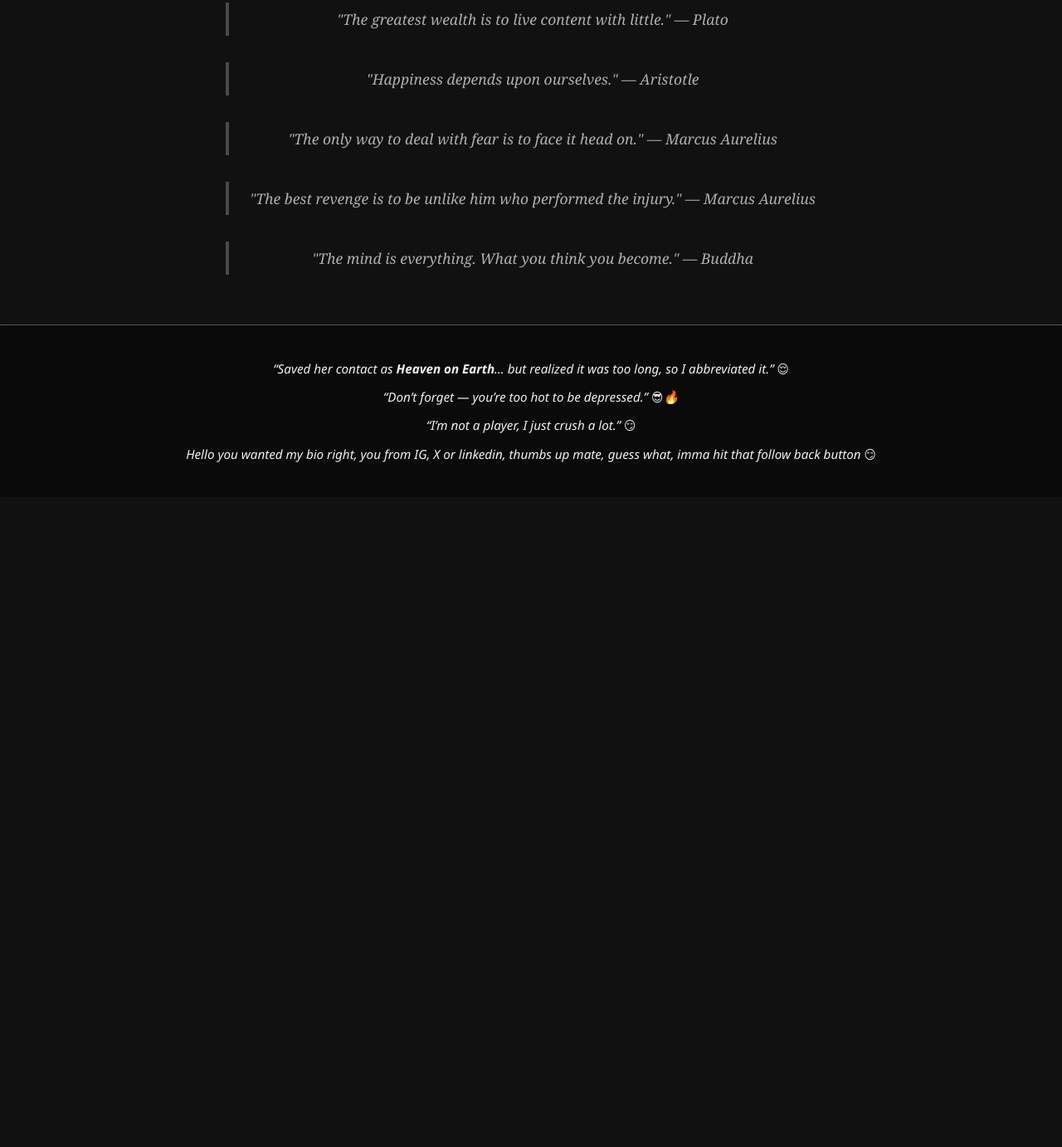
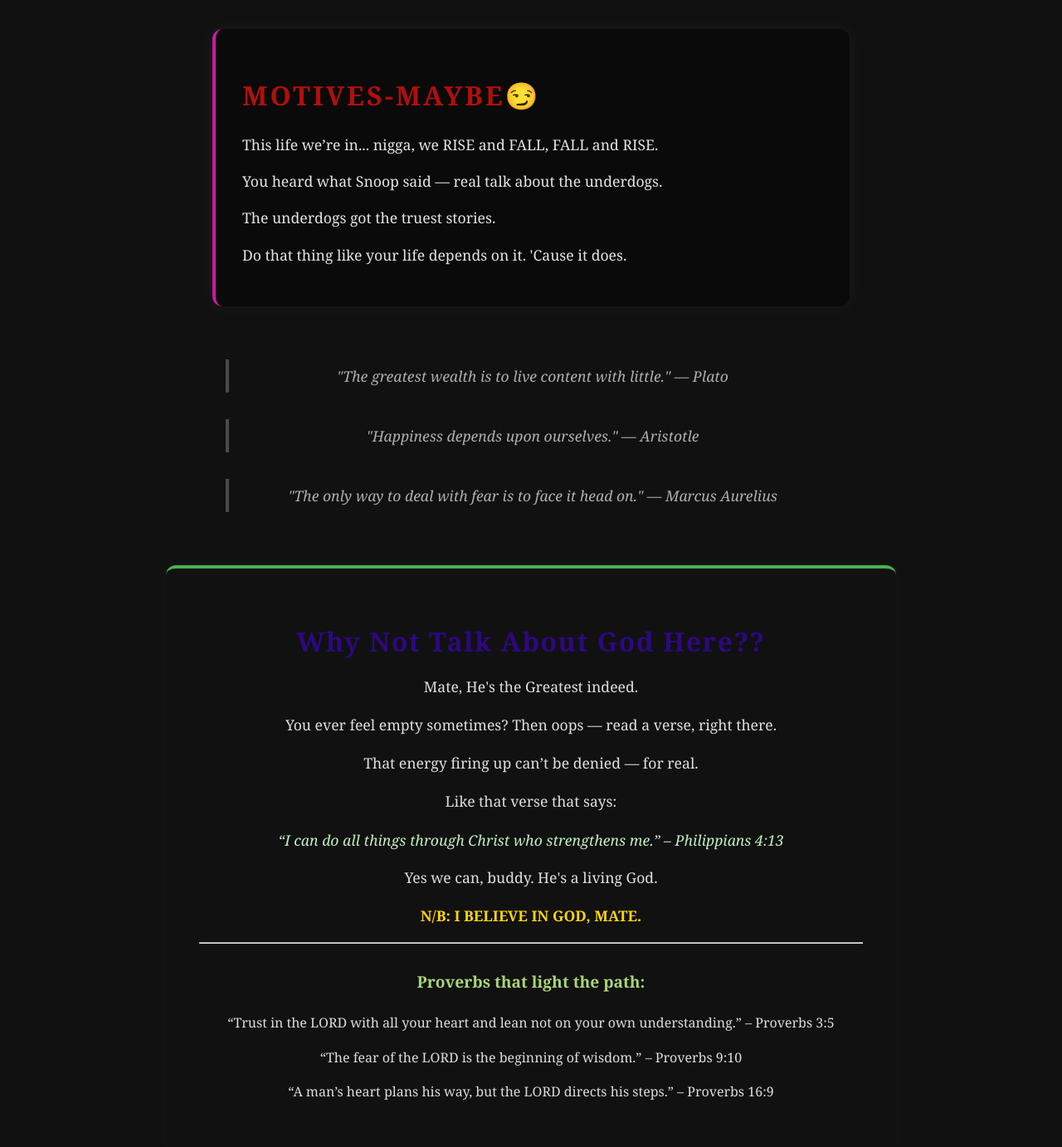
Before and after one commit to montelnurujosh/Montel_Vibes, a plain HTML site: page index.html in a window 1280 px wide. Shown: the part 3358-4740 px from the top of the page at 83% size. Before the commit the page ends 3957 px from the top, so only its background shows below. Drawn offline with Linux system fonts and the light colour scheme.

Commit message:
Added MOTIVES and GOD sections and styled contents

```diff
--- a/index.html
+++ b/index.html
@@ -117,9 +117,38 @@
  </div>
     <div class="quote">"Music is what feelings sound like — a truth words can’t hold."</div>
     <div class="quote">"The unexamined life is not worth living." — Socrates</div>
+
+ <div class="quote-section">
+  <h2>MOTIVES-Maybe😏</h2>
+  <p class="fade-in">This life we’re in... nigga, we RISE and FALL, FALL and RISE.</p>
+  <p class="fade-in delay-1">You heard what Snoop said — real talk about the underdogs.</p>
+  <p class="fade-in delay-2">The underdogs got the truest stories.</p>
+  <p class="fade-in delay-3">Do that thing like your life depends on it. 'Cause it does.</p>
+ </div>
+
+
     <div class="quote">"The greatest wealth is to live content with little." — Plato</div>
     <div class="quote">"Happiness depends upon ourselves." — Aristotle</div>
     <div class="quote">"The only way to deal with fear is to face it head on." — Marcus Aurelius</div>
+
+  <div class="faith-section">
+  <h2>Why Not Talk About God Here??</h2>
+  <p>Mate, He's the Greatest indeed.</p>
+  <p>You ever feel empty sometimes? Then oops — read a verse, right there.</p>
+  <p>That energy firing up can’t be denied — for real.</p>
+  <p>Like that verse that says:</p>
+  <blockquote>“I can do all things through Christ who strengthens me.” – Philippians 4:13</blockquote>
+  <p>Yes we can, buddy. He's a living God.</p>
+  <p class="bold-note">N/B: I BELIEVE IN GOD, mate.</p>
+  <hr />
+  <h3>Proverbs that light the path:</h3>
+  <ul class="proverbs">
+    <li>“Trust in the LORD with all your heart and lean not on your own understanding.” – Proverbs 3:5</li>
+    <li>“The fear of the LORD is the beginning of wisdom.” – Proverbs 9:10</li>
+    <li>“A man’s heart plans his way, but the LORD directs his steps.” – Proverbs 16:9</li>
+  </ul>
+ </div>
+
     <div class="quote">"The best revenge is to be unlike him who performed the injury." — Marcus Aurelius</div>
     <div class="quote">"The mind is everything. What you think you become." — Buddha</div>
 
--- a/style.css
+++ b/style.css
@@ -237,6 +237,113 @@ body {
   text-transform: uppercase;
   letter-spacing: 1px;
 }
+.quote-section {
+  background: #0a0a0a;
+  color: #e5e5e5;
+  padding: 2rem;
+  border-left: 4px solid hsl(313, 80%, 45%);
+  font-family: 'Georgia', serif;
+  max-width: 700px;
+  margin: 4rem auto;
+  text-align: center;
+  border-radius: 12px;
+  box-shadow: 0 0 20px rgba(255, 255, 255, 0.05);
+}
+
+.quote-section h2 {
+  color: #b30e0e;
+  margin-bottom: 1.5rem;
+  font-size: 2rem;
+  letter-spacing: 3px;
+  text-transform: uppercase;
+  text-align: left;
+}
+
+.quote-section p {
+  margin: 1rem 0;
+  font-size: 1.1rem;
+  line-height: 1.6;
+  text-align: left;
+}
+
+.fade-in {
+  opacity: 0;
+  animation: fadeIn 1.5s forwards;
+}
+
+.delay-1 { animation-delay: 1s; }
+.delay-2 { animation-delay: 2s; }
+.delay-3 { animation-delay: 3s; }
+
+@keyframes fadeIn {
+  from {
+    opacity: 0;
+    transform: translateY(20px);
+  }
+  to {
+    opacity: 1;
+    transform: translateY(0);
+  }
+}
+
+.faith-section {
+  background: #111;
+  color: #e0e0e0;
+  padding: 2.5rem;
+  max-width: 800px;
+  margin: 4rem auto;
+  text-align: center;
+  border-radius: 12px;
+  border-top: 4px solid #4caf50;
+  box-shadow: 0 0 15px rgba(255, 255, 255, 0.03);
+  font-family: 'Georgia', serif;
+}
+
+.faith-section h2 {
+  font-size: 2rem;
+  color: hsl(258, 88%, 27%);
+  margin-bottom: 1.2rem;
+  letter-spacing: 1.5px;
+}
+
+.faith-section h3 {
+  margin-top: 2rem;
+  font-size: 1.2rem;
+  color: #aad576;
+}
+
+.faith-section p {
+  margin: 1rem 0;
+  font-size: 1.1rem;
+  line-height: 1.7;
+}
+
+.faith-section blockquote {
+  font-style: italic;
+  color: #c3f1c3;
+  margin: 1.2rem 0;
+  font-size: 1.1rem;
+}
+
+.bold-note {
+  font-weight: bold;
+  color: #ffd700;
+  text-transform: uppercase;
+  margin-top: 1rem;
+}
+
+.faith-section ul.proverbs {
+  list-style-type: none;
+  padding: 0;
+  margin-top: 1.5rem;
+}
+
+.faith-section ul.proverbs li {
+  margin-bottom: 1rem;
+  font-size: 1rem;
+  line-height: 1.6;
+  color: #dddddd;
+}
 
 /* === FOOTER === */
 footer {
```
